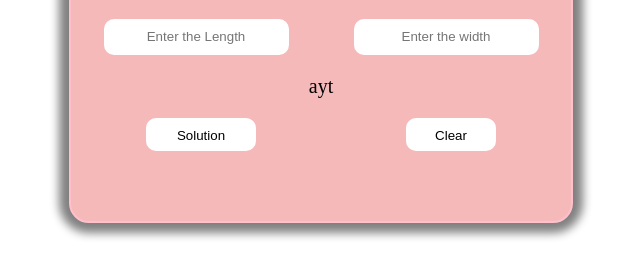
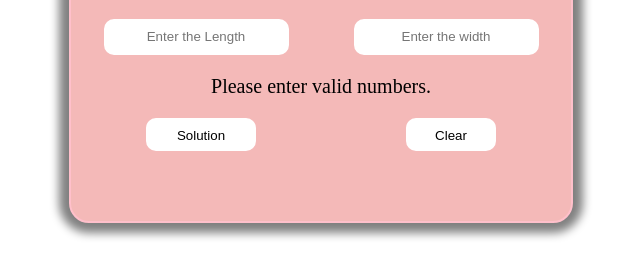
Before and after one commit to pratiksha950/Assignment-9, a plain HTML site: page index.html in a window 1280 px wide. Both pictures are taken after a click on the button "Solution". Shown: the part 131-408 px from the top of the page, without its empty margins (319-959 px from the left). Drawn offline with Linux system fonts and the light colour scheme.

Commit message:
solution with proper function added

```diff
--- a/Assignment-9.js
+++ b/Assignment-9.js
@@ -1,14 +1,23 @@
 function area(){
     const input1=document.getElementById("input1");
     const input2=document.getElementById("input2");
-    const result=document.getElementById("button");
-    const perimeter=2(parseInt(input1.value)+parseInt(input2.value));
+    const solution=document.getElementById("solution");
+    let length=parseInt(input1.value);
+    let width=parseInt(input2.value);
+    const perimeter=2 *(length+width);
+
+    if(isNaN(length)||isNaN(width)){
+        solution.innerText = "Please enter valid numbers.";
+        return;
+    }
+
+    solution.innerText=`perimeter is ${perimeter}`;
 
 }
 function clearInput(){
     const input1=document.getElementById("input1");
     const input2=document.getElementById("input2");
-    const solution=document.getElementById("button");
+    const solution=document.getElementById("solution");
 
     input1.value="";
     input2.value="";
--- a/index.html
+++ b/index.html
@@ -14,7 +14,7 @@
         <input type="text" placeholder="Enter the Length" required id="input1">
         <input type="text" placeholder="Enter the width" required id="input2">
         </div>
-        <p class="para">ayt</p>
+        <p class="para" id="solution"></p>
         <div class="btn">
         <button class="submit" onclick="area()" id="result">Solution</button>
         <button class="submit btn2" onclick="clearInput()" > Clear</button>
```
